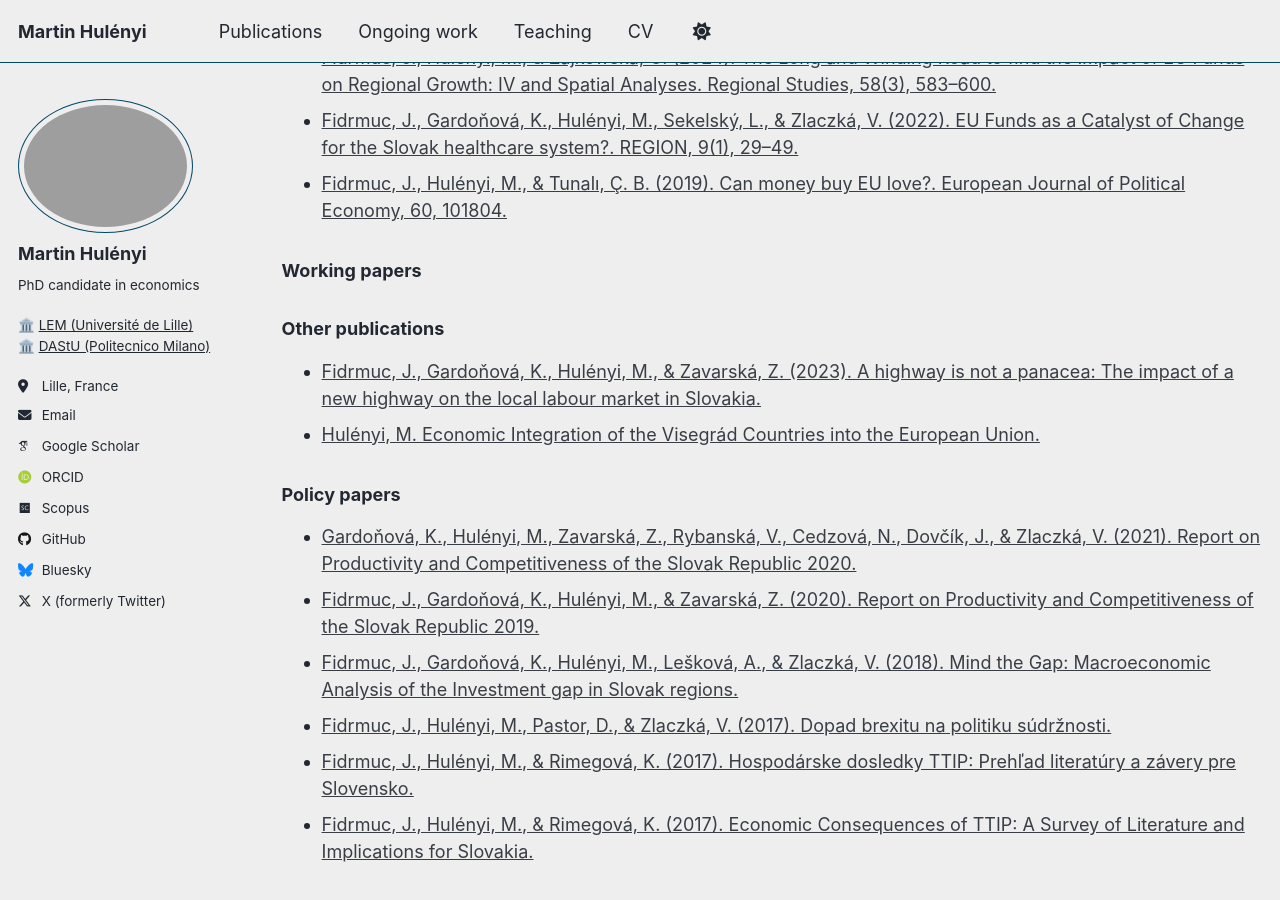
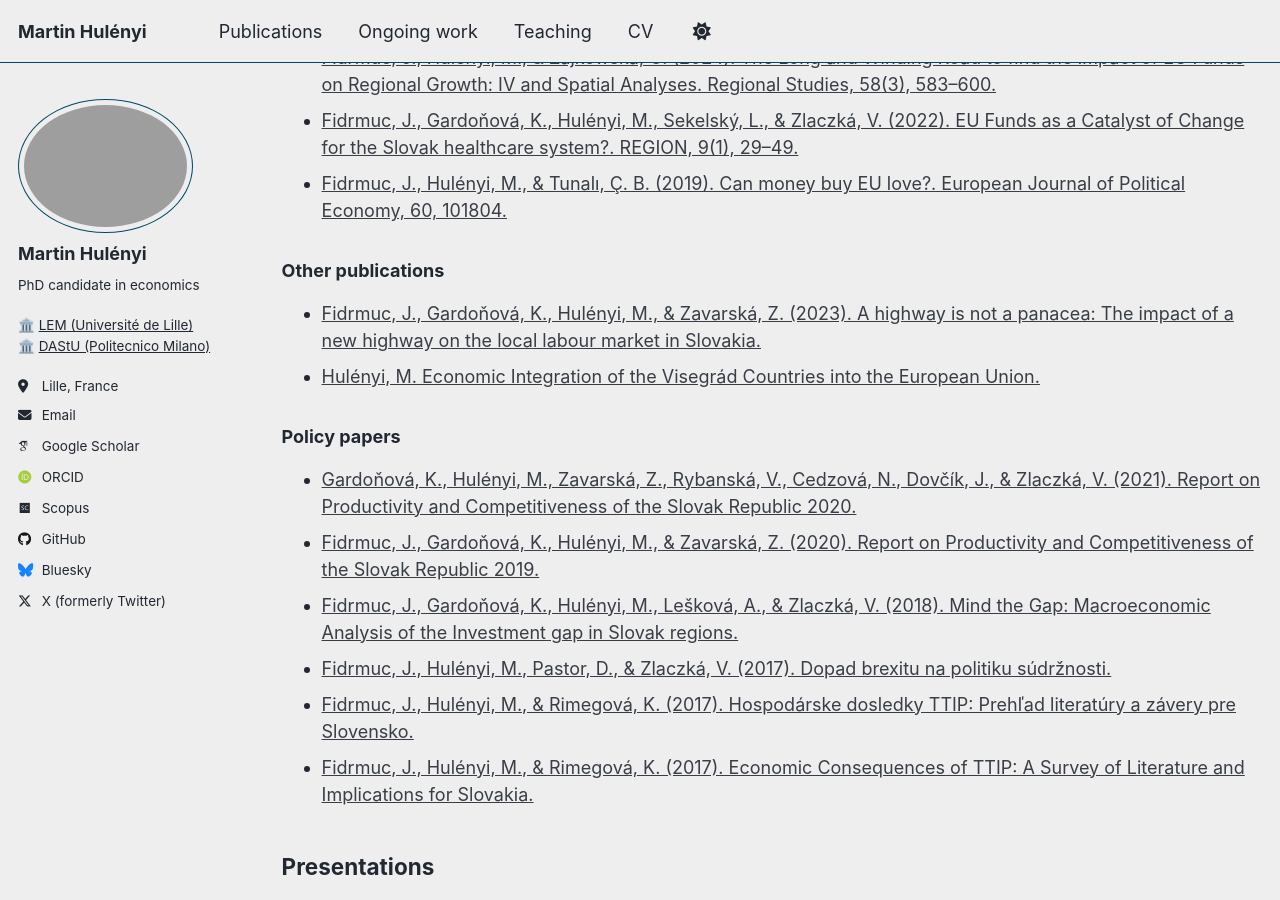
Before and after one commit to martinhulenyi/martinhulenyi.github.io, a Jekyll site: the page built from _pages/cv.md, in a window 1280 px wide and 900 px high, scrolled down 3022 px. Built offline with Jekyll 4.4.1, drawn with Linux system fonts in a browser that asks for light colours; some web fonts are replaced; a script that is not in the unit is left out.

Commit message:
Update cv.md

```diff
--- a/_pages/cv.md
+++ b/_pages/cv.md
@@ -99,8 +99,6 @@ redirect_from:
 * <a href = "https://www.sciencedirect.com/science/article/abs/pii/S0176268018304555" target="_blank" rel="noopener"> Fidrmuc, J., Hulényi, M., & Tunalı, Ç. B. (2019). Can money buy EU love?. European Journal of Political Economy, 60, 101804. </a>
 
 
-### **Working papers**
-
 ### **Other publications**
 * <a href = "https://isa.gov.sk/wp-content/uploads/2024/10/dialnice.pdf"> Fidrmuc, J., Gardoňová, K., Hulényi, M., & Zavarská, Z. (2023). A highway is not a panacea: The impact of a new highway on the local labour market in Slovakia. </a>
 * <a href = "https://www.nbs.sk/_img/documents/_publik_nbs_fsr/biatec/rok2016/06-2016/biatec_6_16_05hulenyi.pdf"> Hulényi, M. Economic Integration of the Visegrád Countries into the European Union. </a>
```
